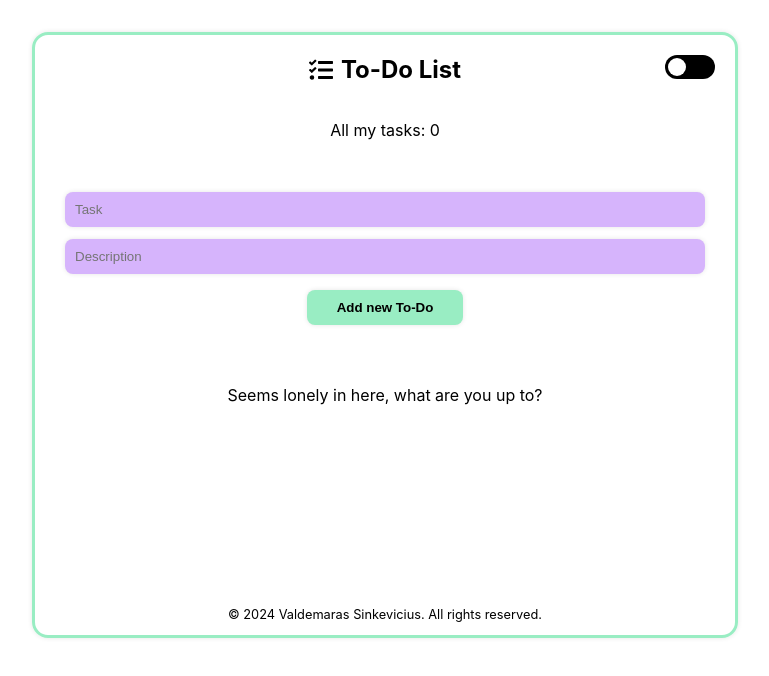
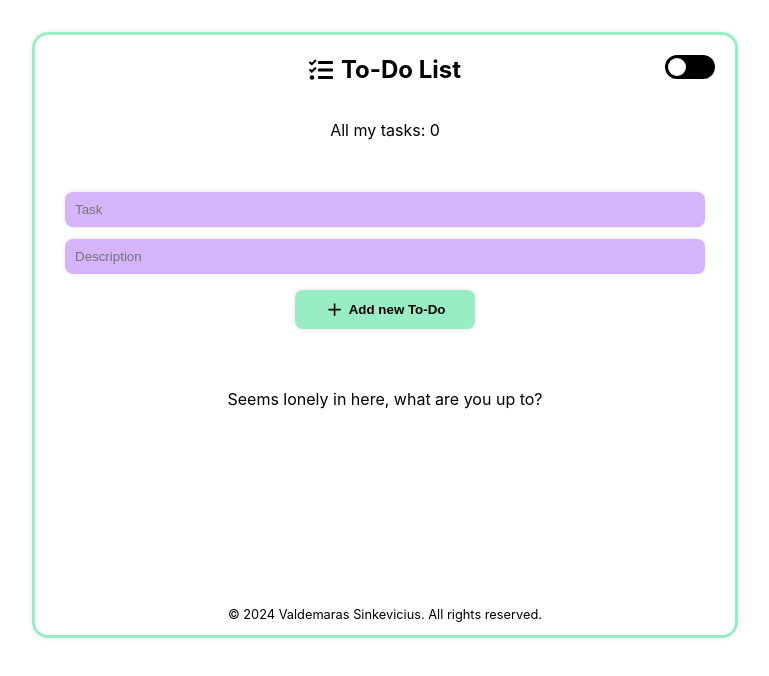
Before and after one commit to valsin132/TO-DO-APP, a React (Vite) app: page / in a window 1280 px wide. Shown: the top 676 px of the page, without its empty margins (255-1024 px from the left). Built offline with nearby package versions, Linux system fonts and the light colour scheme.

Commit message:
changed react icon to button

```diff
--- a/src/components/TaskForm.jsx
+++ b/src/components/TaskForm.jsx
@@ -1,4 +1,5 @@
 import { useContext, useState } from "react";
+import { LuPlus } from "react-icons/lu";
 import { ToDoContext } from "../contexts/ToDoContext";
 
 const TaskForm = () => {
@@ -17,7 +18,9 @@ const TaskForm = () => {
         <form onSubmit={handleSubmit}>
             <input type="text" placeholder="Task" value={task} required onChange={(e) => setTask(e.target.value)}/>
             <input type="text" placeholder="Description" value={description}  onChange={(e) => setDescription(e.target.value)}/>
-            <input type="submit" value="Add new To-Do" />
+            <button className="add-button" type="submit">
+                <LuPlus className="add-icon" />Add new To-Do
+            </button>
         </form>
      );
 }
--- a/src/index.css
+++ b/src/index.css
@@ -177,21 +177,29 @@ input[type="text"] {
   box-shadow: 0px 0px 5px 0px rgba(0, 0, 0, 0.1);
 }
 
-input[type="submit"] {
+.add-button {
   color: var(--black);
   font-weight: 600;
   margin: 10px auto;
   padding: 10px 30px;
   border: none;
-  display: block;
   border-radius: 0.5rem;
   background-color: var(--green-1);
   cursor: pointer;
   box-shadow: 0px 0px 5px 0px rgba(0, 0, 0, 0.1);
+  display: flex;
+  align-items: center;
+  justify-content: center;
+  gap: 5px;
 }
 
-input[type="submit"]:active {
+.add-button:active {
   background-color: var(--green-2);
+}
+
+.add-icon {
+  height: 1.2rem;
+  width: 1.2rem;
 }
 
 .footer {
@@ -214,7 +222,7 @@ input[type="submit"]:active {
     flex-direction: column;
   }
 
-  input[type="submit"] {
+  .add-button {
     width: 100%;
   }
 
```
